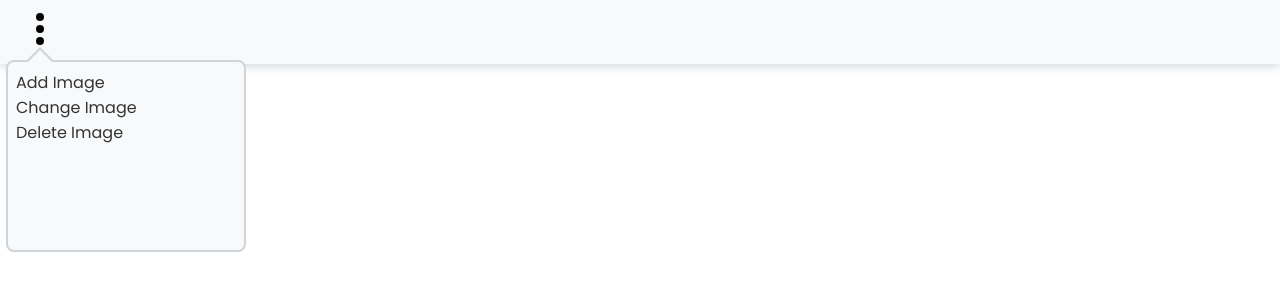
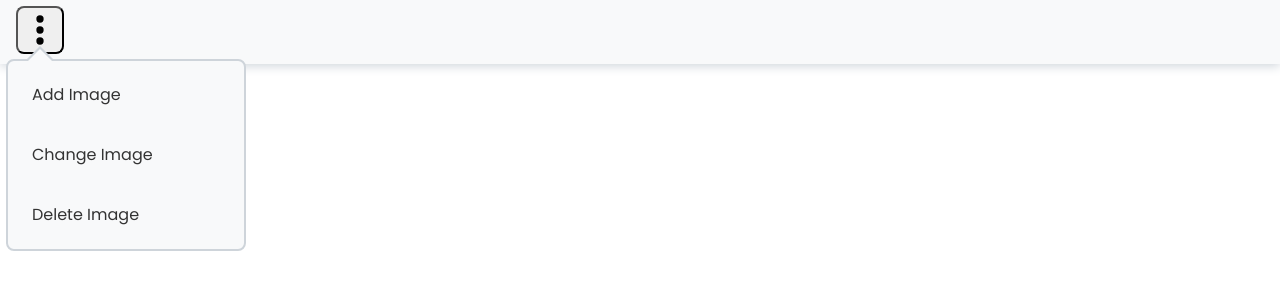
Before and after one commit to ivan-mangulabnan/dropdown-carousel, a website built with webpack: page src/index.html in a window 1280 px wide. Built offline with nearby package versions, Linux system fonts and the light colour scheme.

Commit message:
Add design and hover style to nav buttons

```diff
--- a/src/css/nav.css
+++ b/src/css/nav.css
@@ -1,8 +1,5 @@
 .dropdown-icon {
   background-image: url("./icons/dots-vertical.svg");
-  background-color: transparent;
-  border: none;
-  outline: none;
   height: 3rem;
   width: 3rem;
   border-radius: .5rem;
@@ -35,7 +32,11 @@ nav {
   border: 2px solid var(--color-gray200);
   left: -10px;
   border-radius: 8px;
-  padding: .5rem;
+  padding: .5rem 1rem .5rem .5rem;
+
+  display: flex;
+  flex-direction: column;
+  gap: .5rem;
 }
 
 .dropdown-div::before {
@@ -61,3 +62,21 @@ nav {
   top: -12px;
   left: 19px;
 }
+
+.dropdown {
+  flex: 1;
+  display: flex;
+  align-content: center;
+  flex-wrap: wrap;
+  padding: 0 1rem;
+}
+
+.dropdown:hover {
+  border-left: 5px solid #495057;
+  background-color: #CED4DA;
+}
+
+.dropdown button {
+  font-size: 1.3rem;
+  font-family: var(--font-poppins);
+}
```
